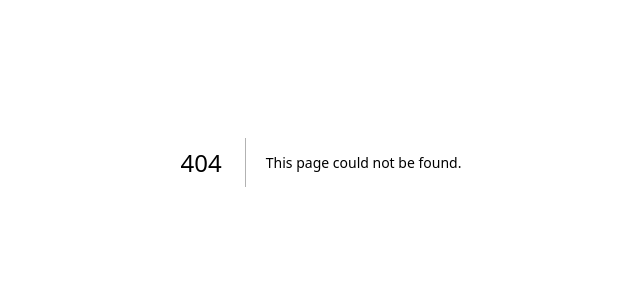
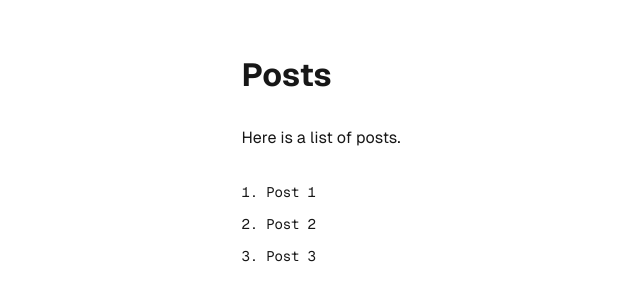
Before and after one commit to cederdorff/next-my-first-project, a Next.js app: page /posts in a window 1280 px wide. Before the commit this address had no page. Shown: the part 238-538 px from the top of the page, without its empty margins (319-959 px from the left). Built offline with nearby package versions, Linux system fonts and the light colour scheme.

Commit message:
Add posts page with a list of posts

```diff
--- /dev/null
+++ b/app/posts/page.js
@@ -0,0 +1,17 @@
+import styles from "../page.module.css";
+
+export default function Posts() {
+  return (
+    <div className={styles.page}>
+      <main className={styles.main}>
+        <h1>Posts</h1>
+        <p>Here is a list of posts.</p>
+        <ol>
+          <li>Post 1</li>
+          <li>Post 2</li>
+          <li>Post 3</li>
+        </ol>
+      </main>
+    </div>
+  );
+}
```
